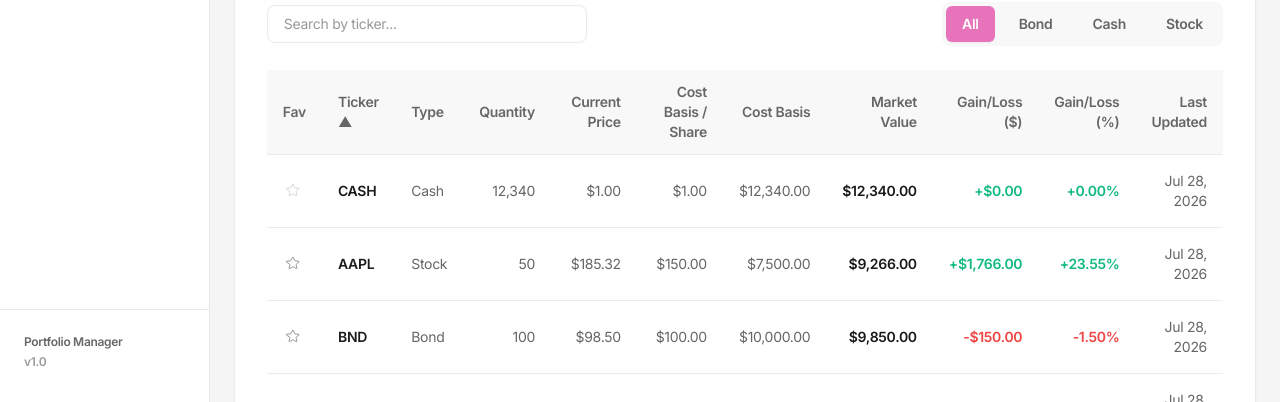
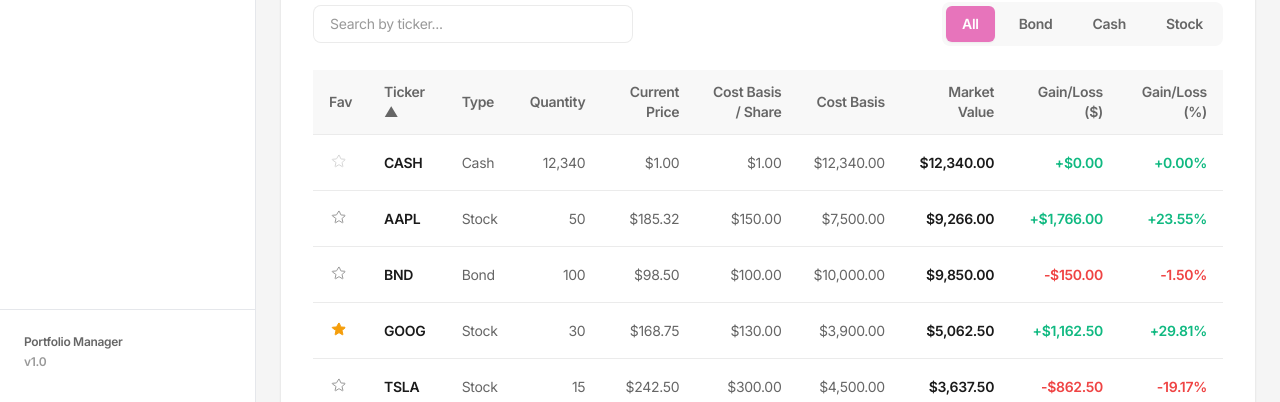
Before and after one commit to tomatopretz/PortfolioManager, a React (Vite) app in the folder frontend/: page /holdings in a window 1280 px wide. Shown: the part 398-800 px from the top of the page. Built offline with nearby package versions, Linux system fonts and the light colour scheme; no server answers.

Commit message:
Remove last updated column from holdings page

```diff
--- a/frontend/src/components/holdings/HoldingsTable.jsx
+++ b/frontend/src/components/holdings/HoldingsTable.jsx
@@ -4,7 +4,6 @@
   capitalize,
   formatCurrency,
   formatCurrencyOrNA,
-  formatDate,
   formatQuantity,
   formatSignedCurrencyOrNA,
   formatSignedPercentOrNA,
@@ -27,7 +26,6 @@
   { key: 'marketValue', label: 'Market Value', align: 'right' },
   { key: 'gainLoss', label: 'Gain/Loss ($)', align: 'right' },
   { key: 'gainLossPercent', label: 'Gain/Loss (%)', align: 'right' },
-  { key: 'lastUpdated', label: 'Last Updated', align: 'right' },
 ]
 
 function HoldingsTable({ rows, sort, onSort, onToggleFavourite }) {
@@ -88,9 +86,6 @@
               <Td align="right" className={`font-semibold ${tone}`}>
                 {formatSignedPercentOrNA(item.gainLossPercent)}
               </Td>
-              <Td align="right" className="text-[var(--text-secondary)]">
-                {formatDate(item.lastUpdated)}
-              </Td>
             </Tr>
           )
         })}
```
